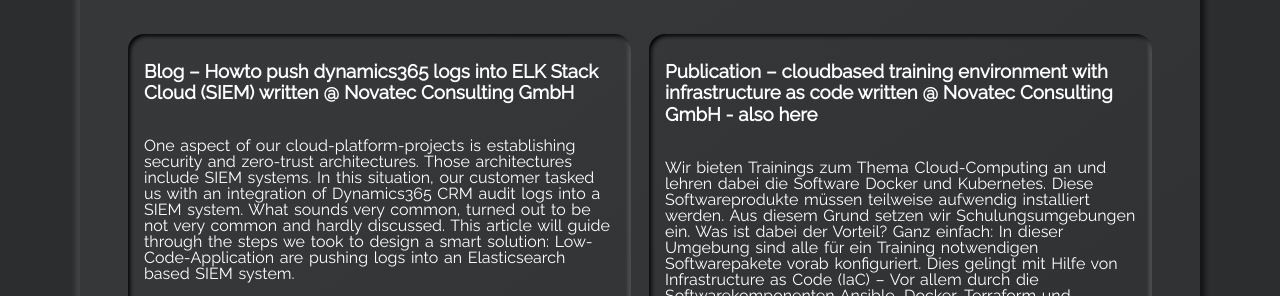
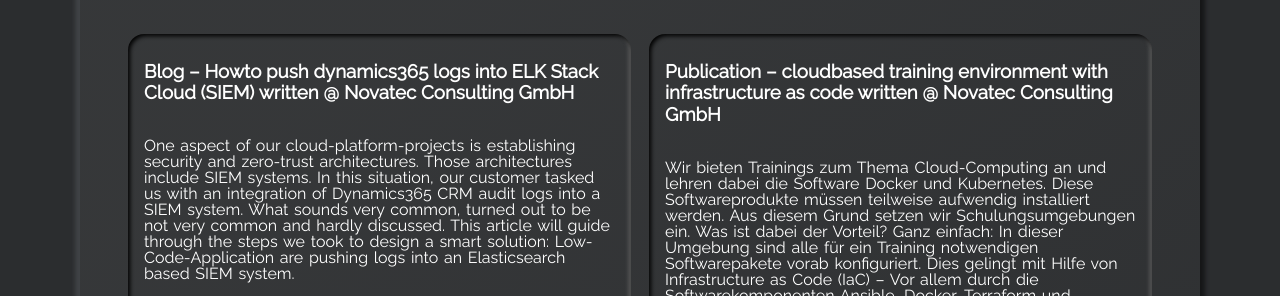
Before and after one commit to immae1/immae1.github.io, a Jekyll site: the page built from index.html, in a window 1280 px wide and 900 px high, scrolled down 3496 px. Shown: the part 200-496 px from the top of the window. Built offline with Jekyll 4.4.1, drawn with Linux system fonts in a browser that asks for light colours.

Commit message:
Update projects.yml

```diff
--- a/_data/projects.yml
+++ b/_data/projects.yml
@@ -24,7 +24,7 @@
     - tag: Azure Logic App
     - tag: Low-Code
 
-- name: Publication – cloudbased training environment with infrastructure as code written @ Novatec Consulting GmbH - also here
+- name: Publication – cloudbased training environment with infrastructure as code written @ Novatec Consulting GmbH
   descr: "Wir bieten Trainings zum Thema Cloud-Computing an und lehren dabei die Software Docker und Kubernetes. Diese Softwareprodukte müssen teilweise aufwendig installiert werden. Aus diesem Grund setzen wir Schulungsumgebungen ein. Was ist dabei der Vorteil? Ganz einfach: In dieser Umgebung sind alle für ein Training notwendigen Softwarepakete vorab konfiguriert. Dies gelingt mit Hilfe von Infrastructure as Code (IaC) – Vor allem durch die Softwarekomponenten Ansible, Docker, Terraform und Kubernetes."
   url: https://www.sigs.de/artikel/cloudbasierte-schulungen/
   tags:
```
